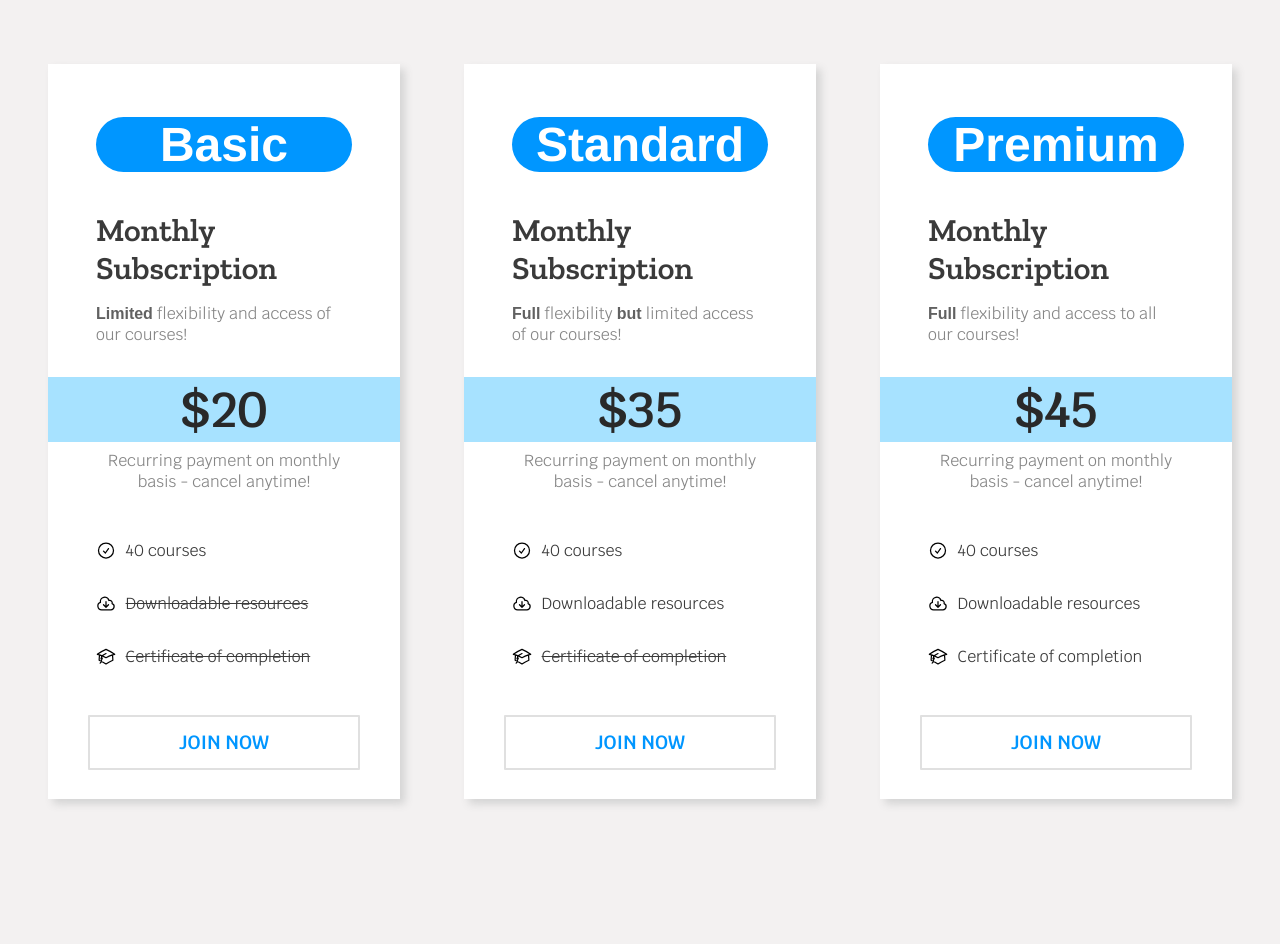
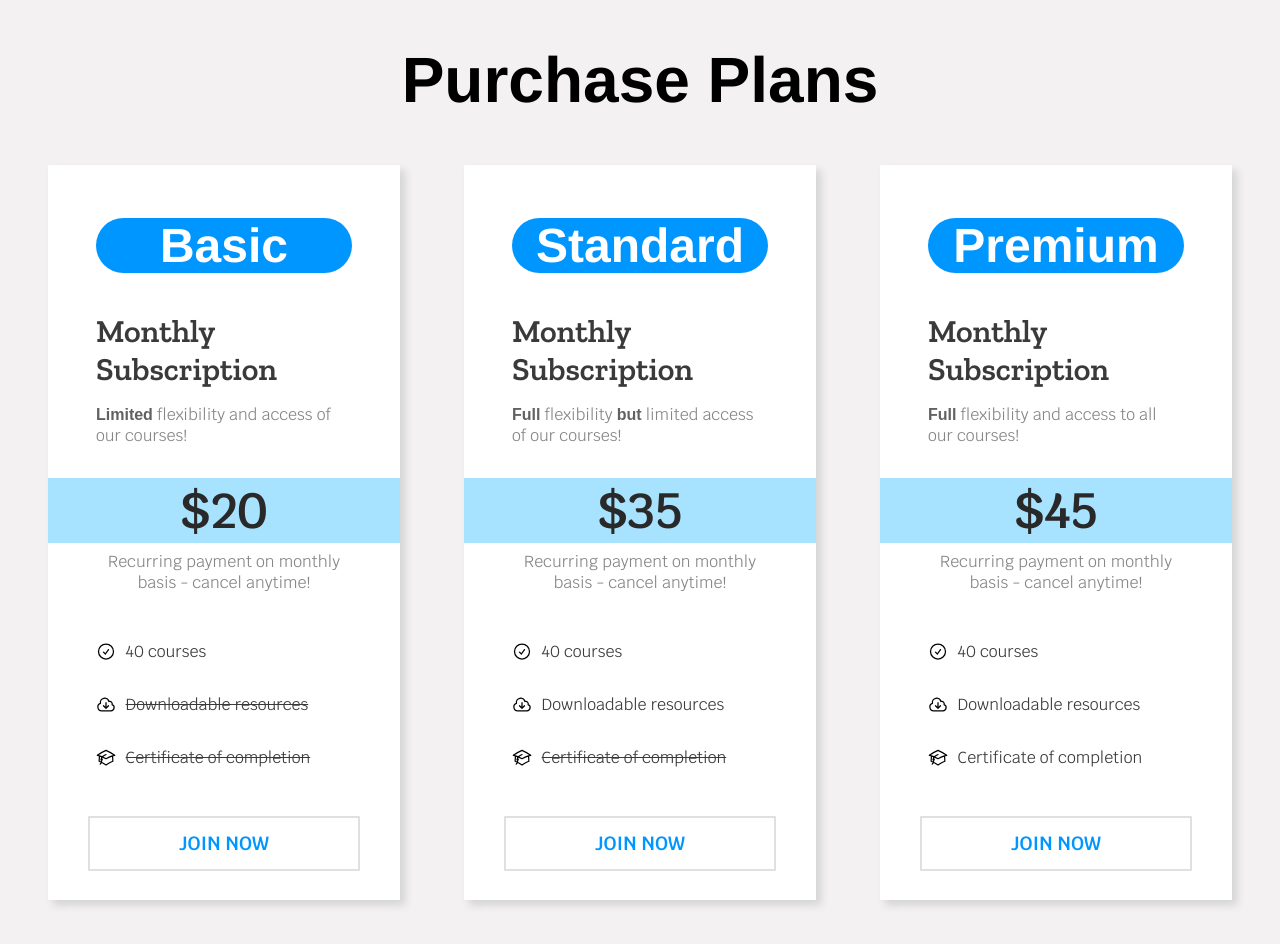
Before and after one commit to Abeer-4220/payment-card-design, a plain HTML site: page index.html in a window 1280 px wide. Before the commit the page ends 863 px from the top, so only its background shows below. Drawn offline with nearby package versions, Linux system fonts and the light colour scheme.

Commit message:
Made some final changes

```diff
--- a/index.html
+++ b/index.html
@@ -21,6 +21,7 @@
   </head>
 
   <body>
+    <h1 id="heading">Purchase Plans</h1>
     <div class="main">
       <div class="card-container">
         <div class="card-content">
```
